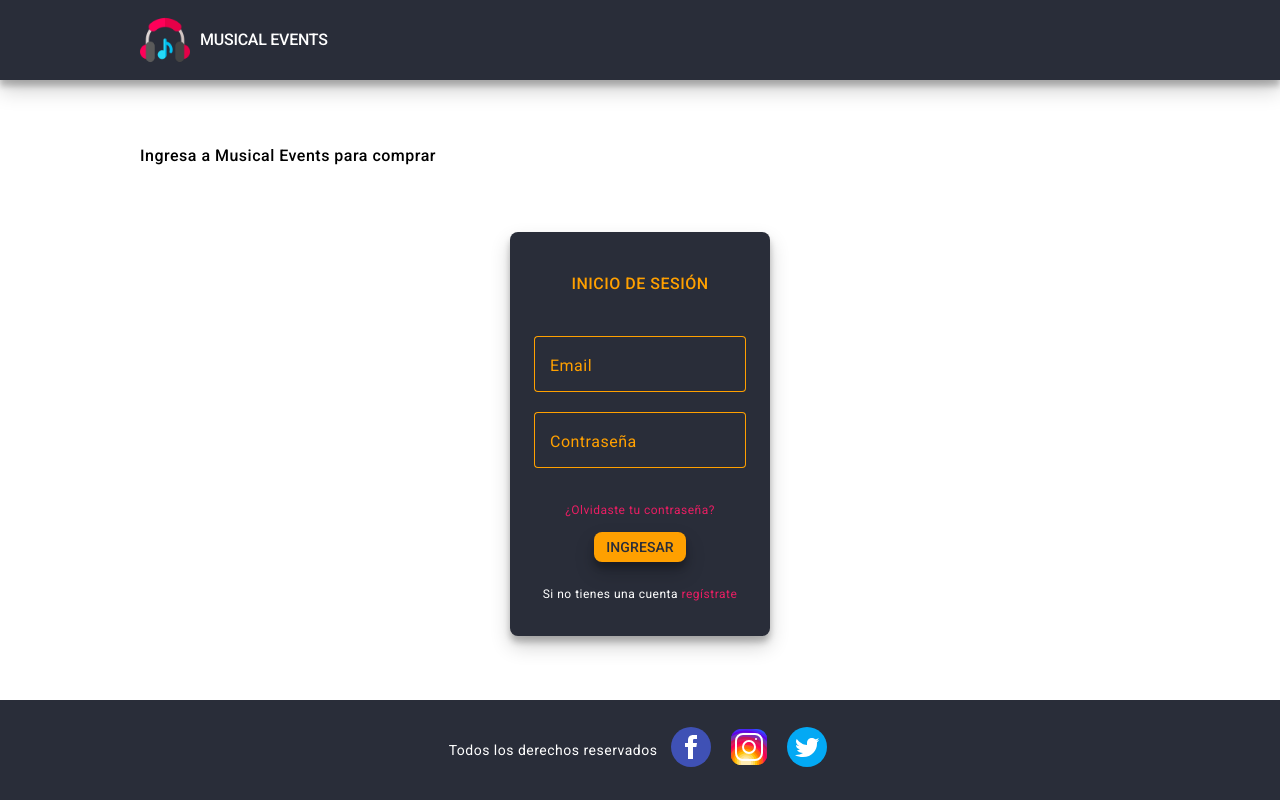
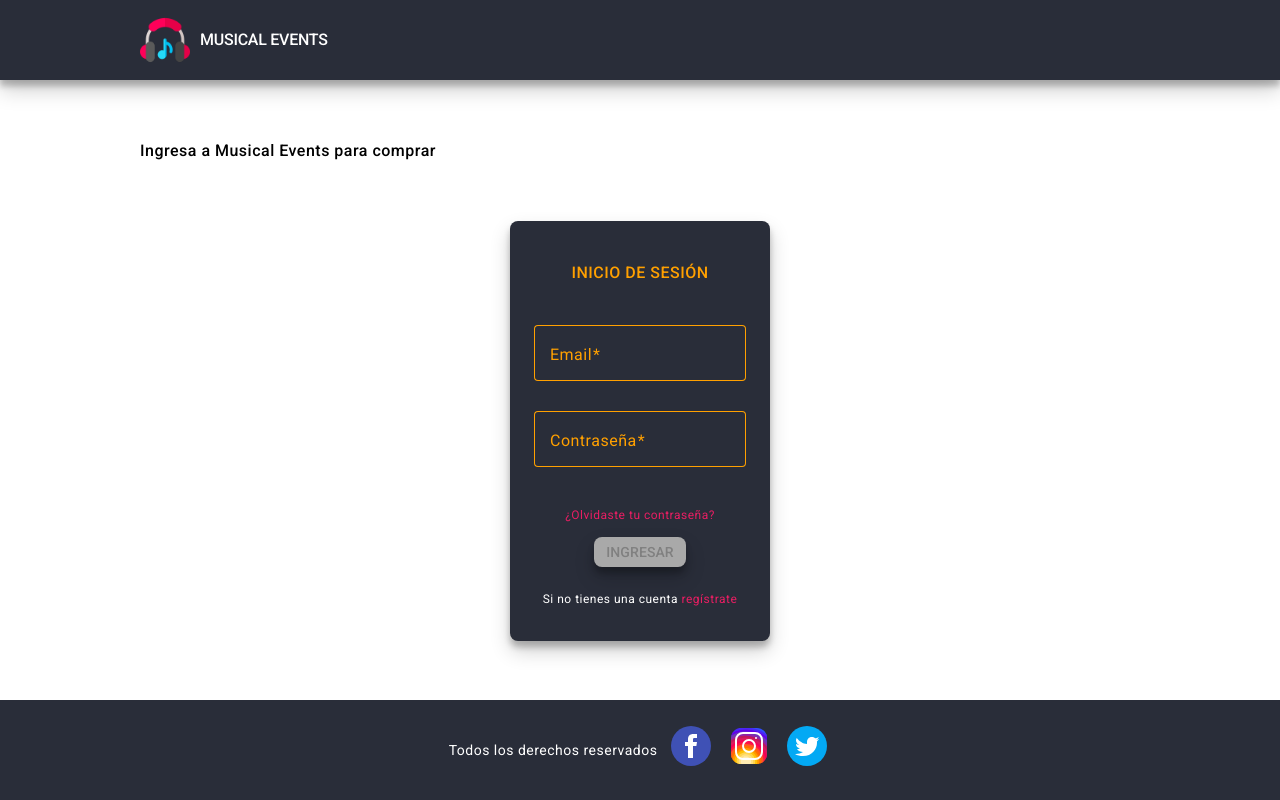
Before and after one commit to Abraham2748/musicstore-frontend202404, an Angular app: page /login in a window 1280 px wide. Built offline with nearby package versions, Linux system fonts and the light colour scheme; no server answers.

Commit message:
Avance clase 4

```diff
--- a/public/styles/material-components/button.css
+++ b/public/styles/material-components/button.css
@@ -4,4 +4,6 @@
   --mdc-filled-button-container-shape: 8px;
   --mat-filled-button-horizontal-padding: 12px;
   --mdc-filled-button-container-height: 30px;
+  --mdc-filled-button-disabled-label-text-color: gray;
+  --mdc-filled-button-disabled-container-color: darkgray;
 }
--- a/src/app/login/login.component.css
+++ b/src/app/login/login.component.css
@@ -33,10 +33,13 @@
         display: flex;
         flex-direction: column;
         align-items: center;
+        & .email {
+          margin-bottom: 10px;
+        }
         & .forgot-password {
           color: var(--accent-color);
           font-size: 12px;
-          margin-top: 10px;
+          margin-top: 16px;
           margin-bottom: 10px;
           & span {
             cursor: pointer;
--- a/src/app/login/login.component.html
+++ b/src/app/login/login.component.html
@@ -10,19 +10,40 @@
       <div class="form-title-container">
         <span class="form-title">INICIO DE SESIÓN</span>
       </div>
-      <form>
+      <form [formGroup]="loginForm">
         <mat-form-field class="email" appearance="outline">
           <mat-label>Email</mat-label>
-          <input matInput type="email" />
+          <input matInput type="email" formControlName="email" />
+          @if(loginForm.controls.email.hasError('required')) {
+          <mat-error>Email es requerido</mat-error>
+          } @if (loginForm.controls.email.hasError("email")) {
+          <mat-error>Ingresa un email válido</mat-error>
+          }
         </mat-form-field>
         <mat-form-field class="password" appearance="outline">
           <mat-label>Contraseña</mat-label>
-          <input matInput type="password" />
+          <input
+            matInput
+            type="password"
+            [formControl]="loginForm.controls.password"
+          />
+          @if(loginForm.controls.password.hasError('required')) {
+          <mat-error>Contraseña es requerida</mat-error>
+          } @if (loginForm.controls.password.hasError("minlength")) {
+          <mat-error>Contraseña debe tener al menos 8 caracteres</mat-error>
+          }
         </mat-form-field>
         <div class="forgot-password">
           <span routerLink="/forgot-password">¿Olvidaste tu contraseña?</span>
         </div>
-        <button class="box-shadow" mat-flat-button>INGRESAR</button>
+        <button
+          [disabled]="loginForm.invalid"
+          class="box-shadow"
+          mat-flat-button
+          (click)="login()"
+        >
+          INGRESAR
+        </button>
         <div class="register">
           <span
             >Si no tienes una cuenta
--- a/src/app/login/login.component.ts
+++ b/src/app/login/login.component.ts
@@ -1,10 +1,18 @@
-import { Component } from '@angular/core';
+import { Component, inject } from '@angular/core';
 import { SimpleHeaderComponent } from '../shared/components/simple-header/simple-header.component';
 import { MatFormFieldModule } from '@angular/material/form-field';
 import { MatInputModule } from '@angular/material/input';
 import { MatButtonModule } from '@angular/material/button';
 import { FooterComponent } from '../shared/components/footer/footer.component';
 import { RouterLink } from '@angular/router';
+import {
+  FormControl,
+  FormGroup,
+  ReactiveFormsModule,
+  Validators,
+} from '@angular/forms';
+import { JsonPipe } from '@angular/common';
+import { AuthService } from '../shared/services/auth.service';
 
 @Component({
   selector: 'app-login',
@@ -16,8 +24,27 @@ import { RouterLink } from '@angular/router';
     MatButtonModule,
     FooterComponent,
     RouterLink,
+    ReactiveFormsModule,
   ],
   templateUrl: './login.component.html',
   styleUrl: './login.component.css',
 })
-export class LoginComponent {}
+export class LoginComponent {
+  authService = inject(AuthService);
+
+  loginForm = new FormGroup({
+    email: new FormControl('', [Validators.required, Validators.email]),
+    password: new FormControl('', [
+      Validators.required,
+      Validators.minLength(8),
+    ]),
+  });
+
+  login() {
+    const email = this.loginForm.controls.email.value!;
+    const password = this.loginForm.controls.password.value!;
+    this.authService.login(email, password).subscribe((response) => {
+      localStorage.setItem('token', response.data.token);
+    });
+  }
+}
--- /dev/null
+++ b/src/app/shared/services/auth.service.ts
@@ -0,0 +1,27 @@
+import { inject, Injectable } from '@angular/core';
+import { environment } from '../../../environments/environment';
+import { HttpClient } from '@angular/common/http';
+import { LoginApiResponse } from '../models/auth.model';
+import { catchError, EMPTY, of } from 'rxjs';
+
+@Injectable({
+  providedIn: 'root',
+})
+export class AuthService {
+  baseUrl = environment.baseUrl;
+  http = inject(HttpClient);
+
+  login(email: string, password: string) {
+    return this.http
+      .post<LoginApiResponse>(this.baseUrl + 'users/login', {
+        username: email,
+        password,
+      })
+      .pipe(
+        catchError((error) => {
+          alert(error.error.errorMessage);
+          return EMPTY;
+        })
+      );
+  }
+}
```
Also changed, not shown: src/app/shared/models/auth.model.ts (added, +8 -0 lines), 1 other file (tests, documents, lock files or other folders).
